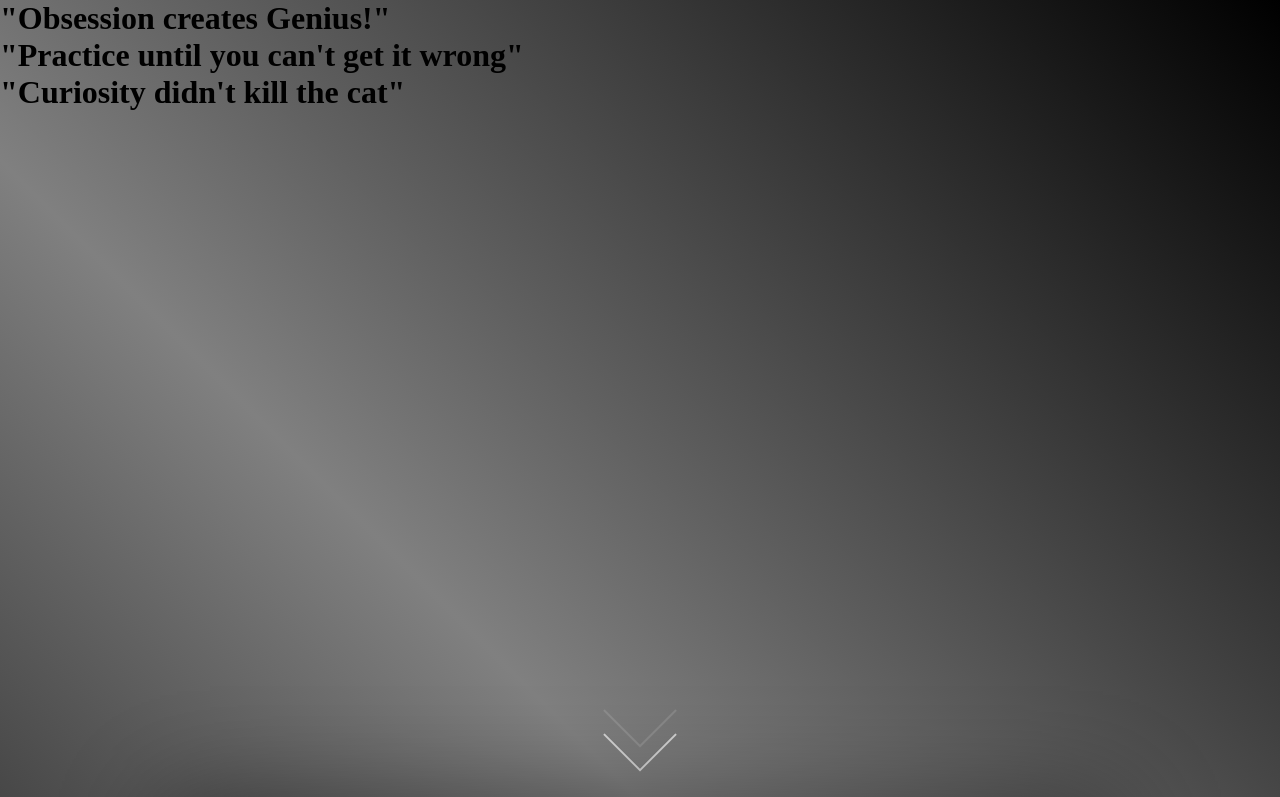
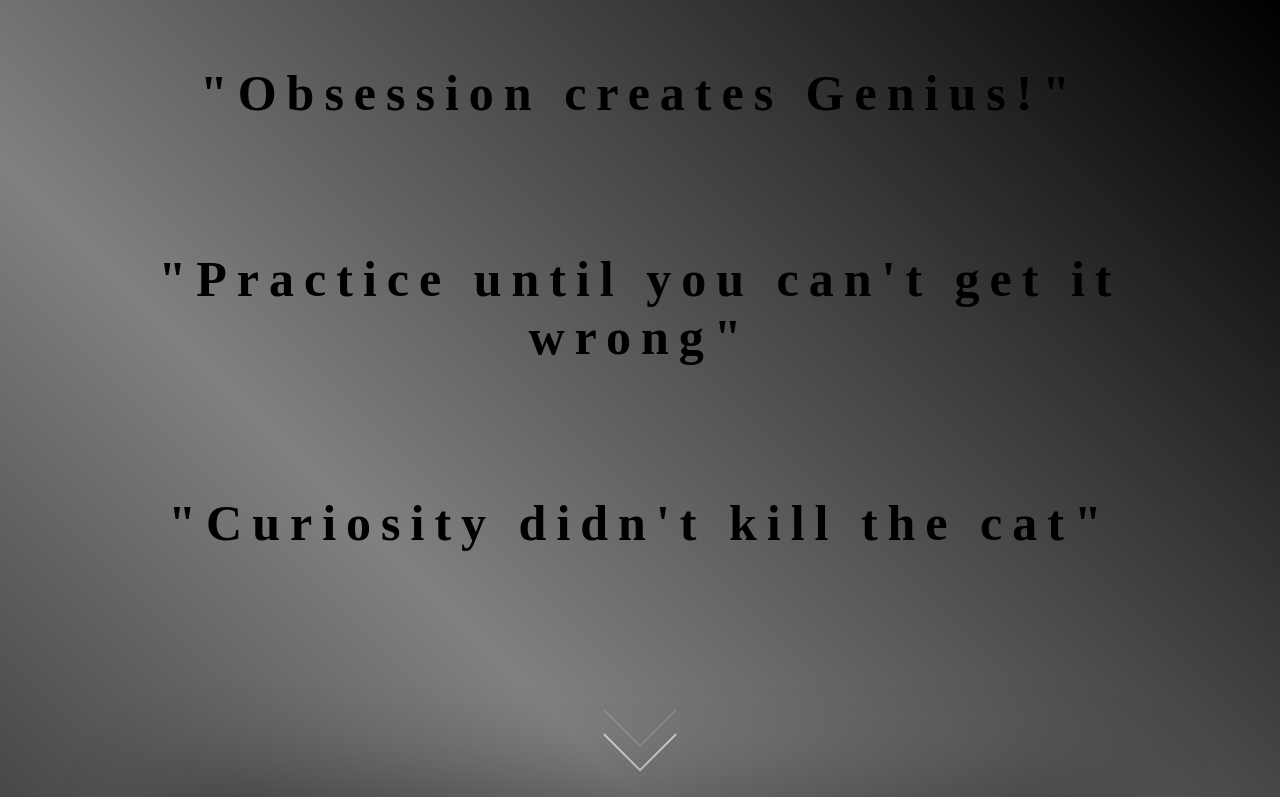
Before and after one commit to apqrs/fetus1.0, a plain HTML site: page about.html in a window 1280 px wide. Shown: the top 797 px of the page. Drawn offline with Linux system fonts and the light colour scheme.

Commit message:
Update about.css

```diff
--- a/about.css
+++ b/about.css
@@ -31,6 +31,14 @@ body{
 .name h1{
     color:white;
     font-size:50px;
+
+}
+.quote{
+    text-align: center;
+    padding:5%;
+    letter-spacing: 10px;
+    font-size: 50px;
+
 
 }
 .scroll{
```
